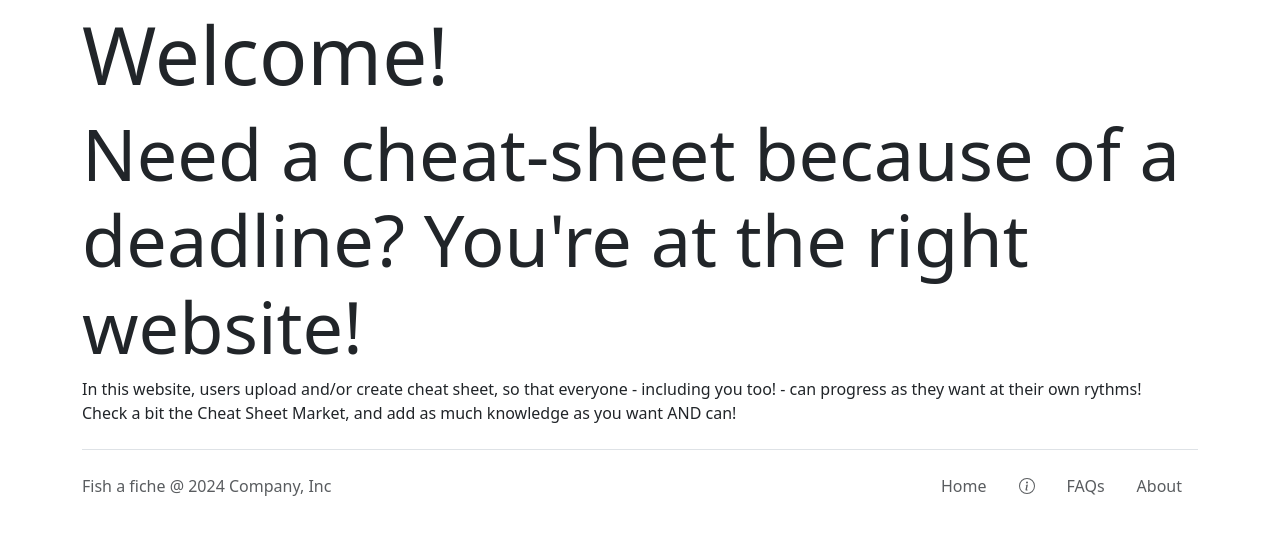
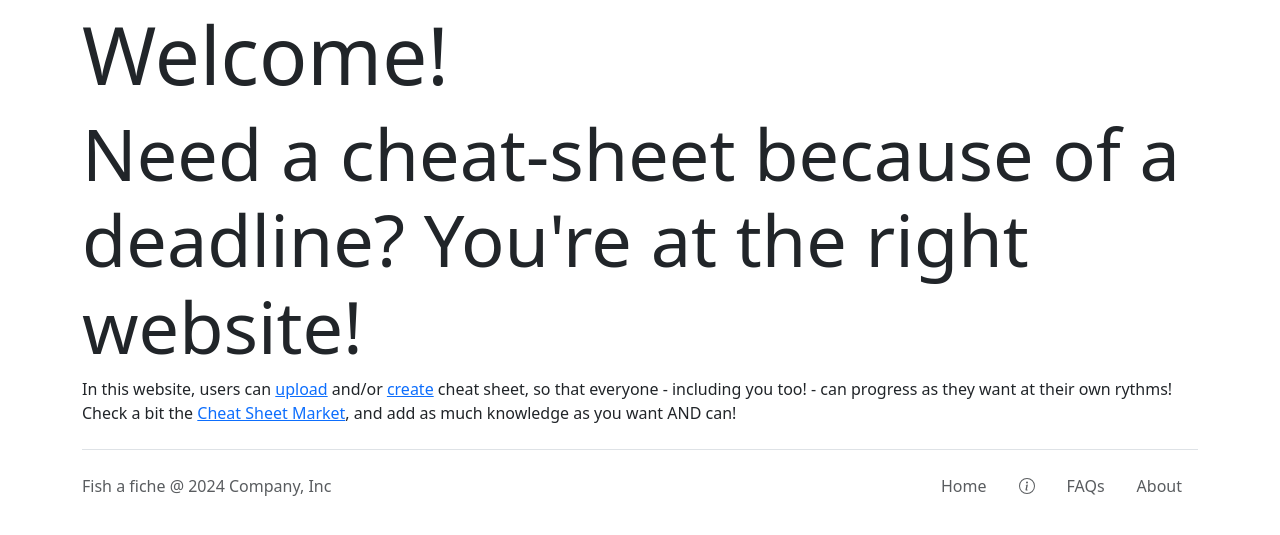
Before and after one commit to leonardo-racic/fish-a-fiche, a Flask app: template templates/home_page.html in a window 1280 px wide. Shown: the part 91-626 px from the top of the page. Run offline with Flask 3, Linux system fonts and the light colour scheme; the template is opened without the code that fills it, so the values that code supplies are empty.

Commit message:
UX update
- upload link in create-cheat-sheet and create-cheat-sheet link in upload
- reformatted some code
- limited CSm categories' cheat sheet to 10, in case a lot of them are input

```diff
--- a/modules/handle_pages.py
+++ b/modules/handle_pages.py
@@ -79,7 +79,7 @@ def handle_cheat_sheet_market(sam: ServerAccountManager) -> Response:
                 cs: list = filter_context(keyword)
                 data[category] += cs
             data[category] = remove_duplicates(data[category])
-            data[category] = sort_results_by_likes(data[category])
+            data[category] = sort_results_by_likes(data[category])[:10]
         data_values: list = list(data.values())
         return render_html("cheat_sheet_market.html", sam, data=data_values)
     return make_response("Method not supported yet")
--- a/templates/base.html
+++ b/templates/base.html
@@ -8,8 +8,8 @@
     {% block head %}
         <meta charset="UTF-8">
         <meta name="viewport" content="width=device-width, initial-scale=1.0">
-            <link href="https://cdn.jsdelivr.net/npm/bootstrap@5.3.2/dist/css/bootstrap.min.css" rel="stylesheet" integrity="sha384-T3c6CoIi6uLrA9TneNEoa7RxnatzjcDSCmG1MXxSR1GAsXEV/Dwwykc2MPK8M2HN" crossorigin="anonymous">
-        <link rel="icon" href="/favicon.ico?v=2">
+        <link href="https://cdn.jsdelivr.net/npm/bootstrap@5.3.2/dist/css/bootstrap.min.css" rel="stylesheet" integrity="sha384-T3c6CoIi6uLrA9TneNEoa7RxnatzjcDSCmG1MXxSR1GAsXEV/Dwwykc2MPK8M2HN" crossorigin="anonymous">
+        <link rel="icon" href="/favicon.ico">
         <title>Fish a fiche</title>
         <script>
             MathJax = {
--- a/templates/create_cheat_sheet.html
+++ b/templates/create_cheat_sheet.html
@@ -21,6 +21,10 @@
 
 
             <button class="btn btn-primary" id="create-button" type="submit" disabled>Upload cheat sheet</button>
+
+            <div class="mt-2">
+                <a href="/upload" class="link">Wanna upload the cheat sheet's content from a file instead?</a>
+            </div>
         </form>
     </div>
     <script type="module" src="/static/js/create-cheat-sheet.js"></script>
--- a/templates/home_page.html
+++ b/templates/home_page.html
@@ -10,9 +10,9 @@
         {% endif %}
         <h2 class="display-2">Need a cheat-sheet because of a deadline? You're at the right website!</h2>
         <p>
-            In this website, users upload and/or create cheat sheet, so that everyone - including you too! - can progress as they want at their own rythms!
+            In this website, users can <a class="link" href="/upload">upload</a> and/or <a class="link" href="/create-cheat-sheet">create</a> cheat sheet, so that everyone - including you too! - can progress as they want at their own rythms!
             <br>
-            Check a bit the Cheat Sheet Market, and add as much knowledge as you want AND can!
+            Check a bit the <a class="link" href="/cheat-sheet-market">Cheat Sheet Market</a>, and add as much knowledge as you want AND can!
         </p>
         {% if logged_in %}
             <a class="btn btn-outline-primary" href="/create-cheat-sheet">
```
Also changed, not shown: templates/upload.html (+6 -2 lines), 1 other file.
